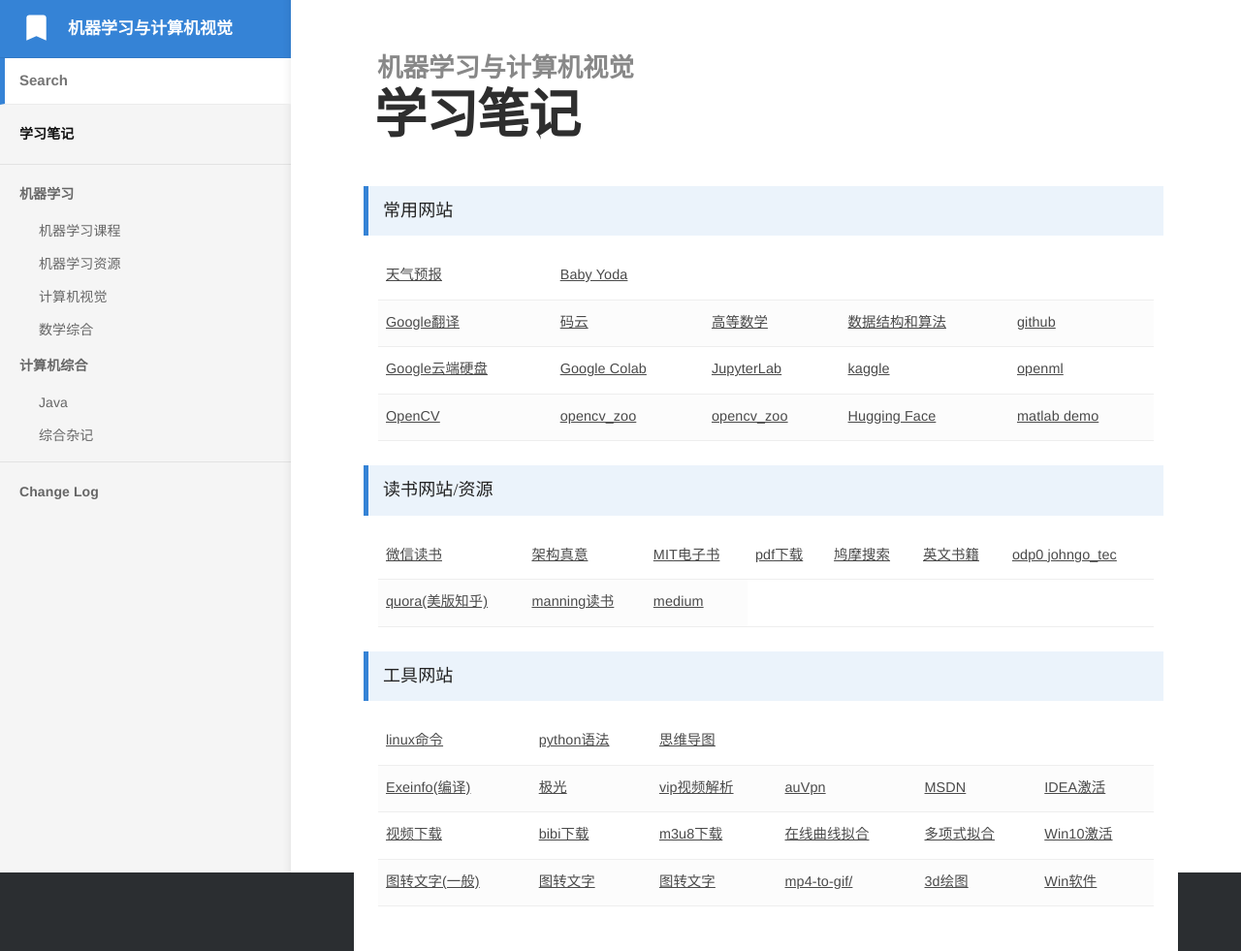
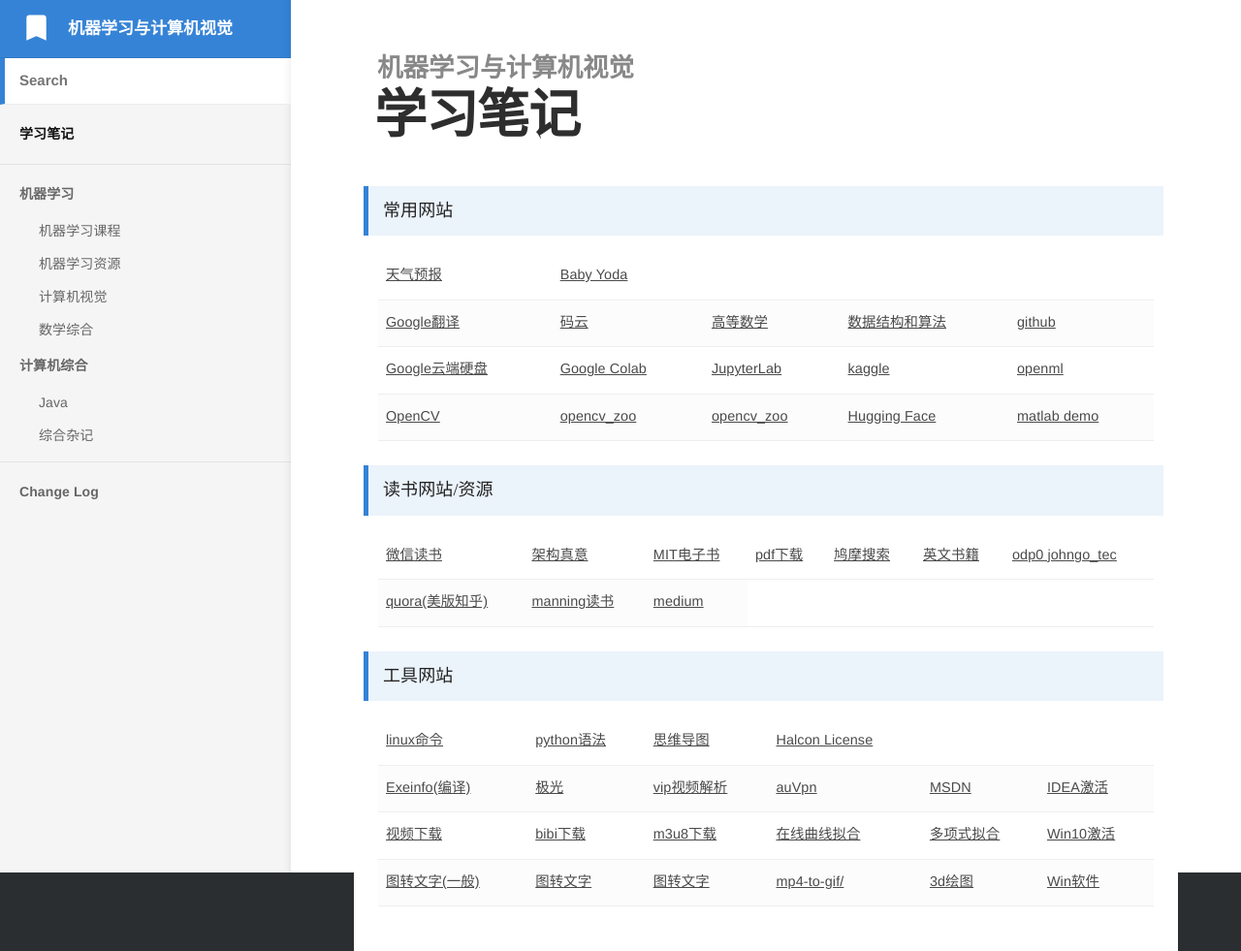
Before and after one commit to bashendixie/Machine_Learning_Notes, a Jekyll site: the page built from index.md, in a window 1280 px wide. Shown: the whole page at 97% size. Built offline with Jekyll 4.4.1, drawn with Linux system fonts in a browser that asks for light colours; some web fonts are replaced.

Commit message:
no message

```diff
--- a/index.md
+++ b/index.md
@@ -123,6 +123,7 @@
 				<a href="https://www.processon.com/" target="_blank">思维导图</a>
 			</td>
 			<td>
+				<a href="https://blog.csdn.net/qq_18620653/article/details/120033443" target="_blank">Halcon License</a>
 			</td>
 			<td>
 			</td>
```
